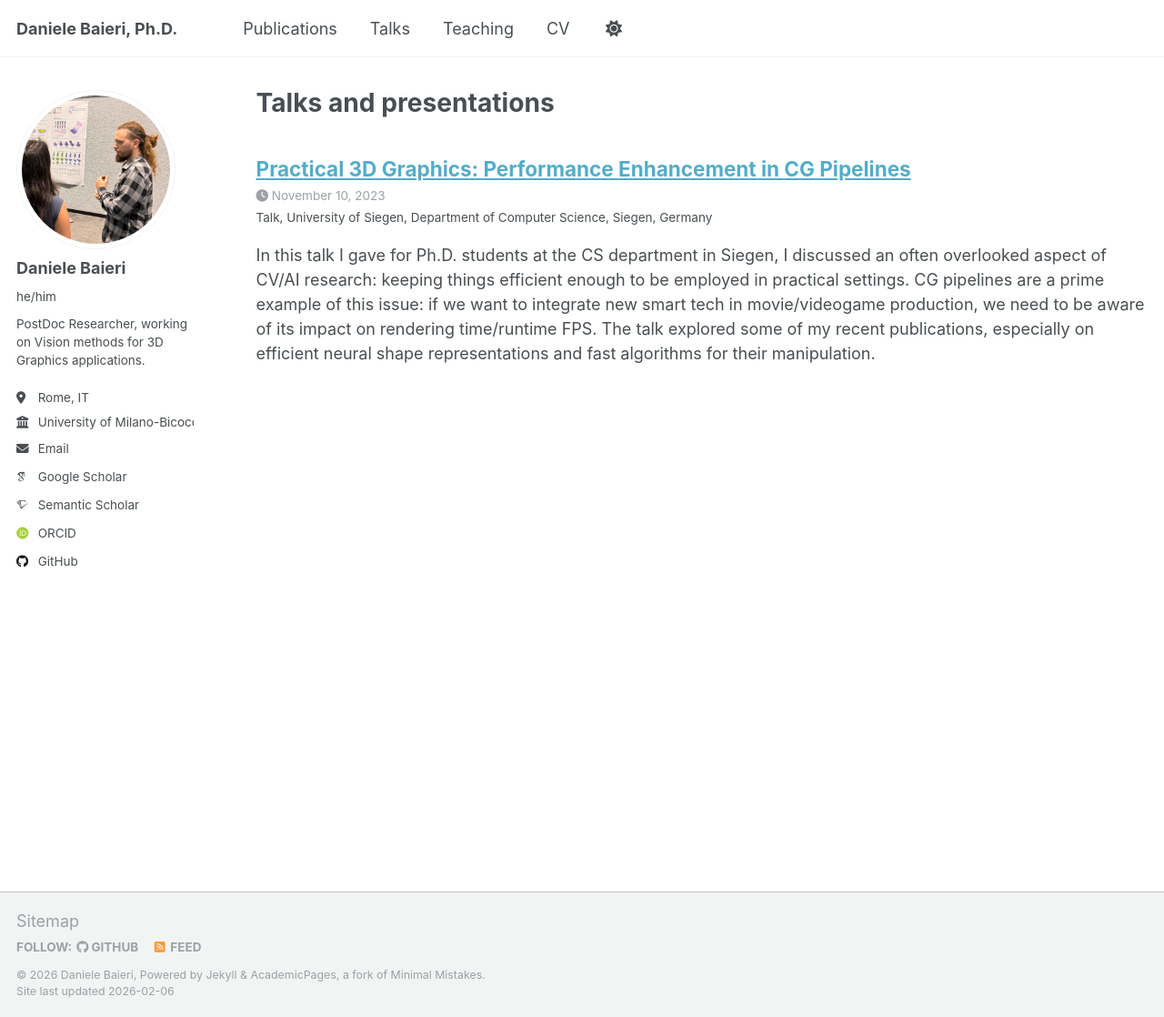
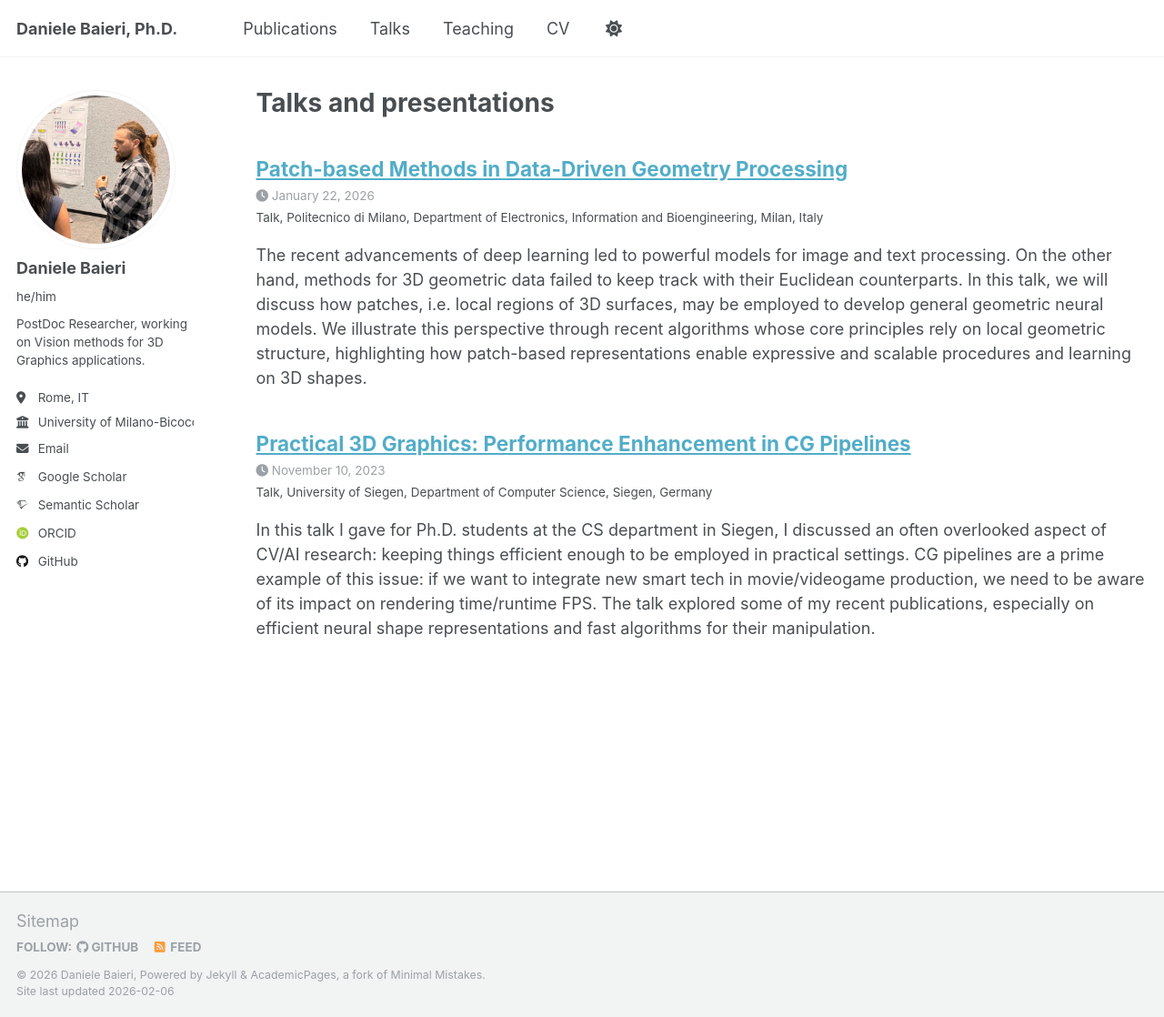
Before and after one commit to dbaieri/dbaieri.github.io, a Jekyll site: the page built from _pages/talks.html, in a window 1280 px wide and 1118 px high. Shown: the whole window at 91% size. Built offline with Jekyll 4.4.1, drawn with Linux system fonts in a browser that asks for light colours; some web fonts are replaced.

Commit message:
update news and talks

```diff
--- /dev/null
+++ b/_talks/talk-polimi.md
@@ -0,0 +1,16 @@
+---
+title: "Patch-based Methods in Data-Driven Geometry Processing"
+collection: talks
+type: "Talk"
+permalink: /talks/talk-polimi
+venue: "Politecnico di Milano, Department of Electronics, Information and Bioengineering"
+date: 2026-01-22
+location: "Milan, Italy"
+---
+
+The recent advancements of deep learning led to powerful models for image and text processing.
+On the other hand, methods for 3D geometric data failed to keep track with their Euclidean counterparts.
+In this talk, we will discuss how patches, i.e. local regions of 3D surfaces, may be employed to
+develop general geometric neural models. We illustrate this perspective through recent algorithms whose
+core principles rely on local geometric structure, highlighting how patch-based representations enable
+expressive and scalable procedures and learning on 3D shapes.
```
Also changed, not shown: _pages/about.md (+3 -0 lines).
